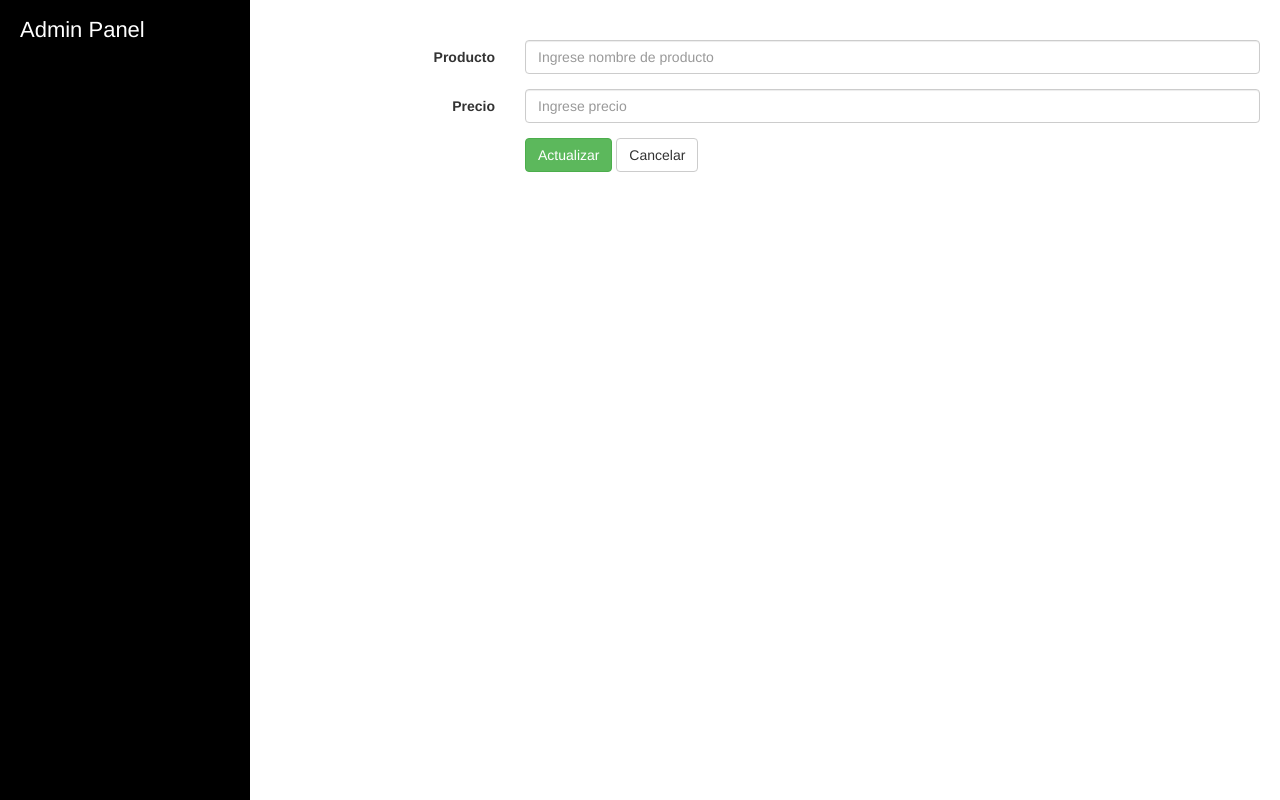
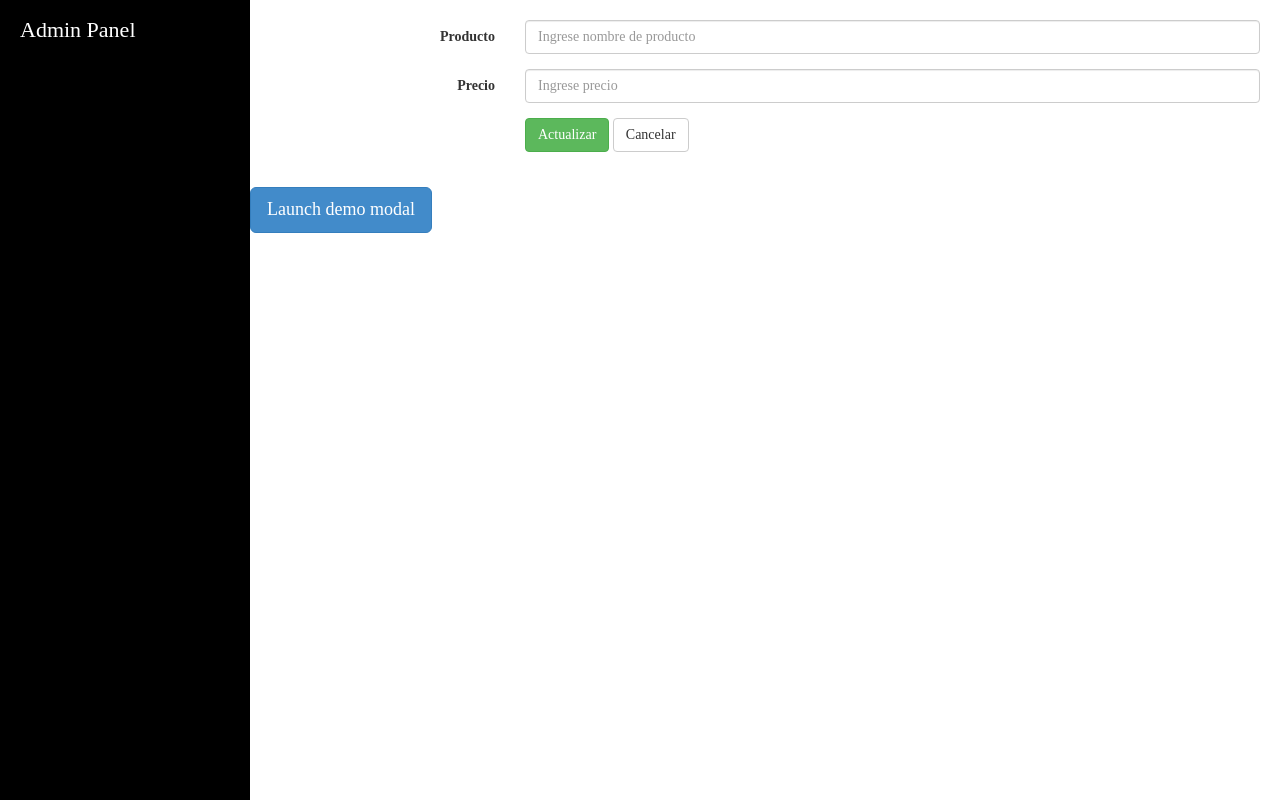
Before and after one commit to cfbarragan/CleaningShop, a Node server app: template src/views/product.ejs in a window 1280 px wide. Run offline with Node 20, Linux system fonts and the light colour scheme; the template is opened without the code that fills it, so the values that code supplies are empty; some libraries are stand-ins or nearby versions; some web fonts are replaced.

Commit message:
Cambios para el eliminar. Se agrega modal

```diff
--- a/src/controllers/productController.js
+++ b/src/controllers/productController.js
@@ -1,6 +1,5 @@
 var mongodb = require('mongodb').MongoClient;
 var ObjectId = require('mongodb').ObjectID;
-var yesno = require('yesno');
 
 var productController = function(navPanel) {
 
--- a/src/views/product.ejs
+++ b/src/views/product.ejs
@@ -24,12 +24,6 @@
     <link rel="stylesheet" href="/css/responsive.css">
     <link rel="stylesheet" href="/css/simple-sidebar.css">
     <!-- endinject -->
-
-    <!-- Bootstrap Core CSS -->
-    <link href="css/bootstrap.min.css" rel="stylesheet">
-
-    <!-- Custom CSS -->
-    <link href="css/simple-sidebar.css" rel="stylesheet">
 
     <!-- HTML5 Shim and Respond.js IE8 support of HTML5 elements and media queries -->
     <!-- WARNING: Respond.js doesn't work if you view the page via file:// -->
@@ -91,7 +85,29 @@
 
     </div>
     <!-- /#wrapper -->
+    <div class="modal fade" id="myModal" tabindex="-1" role="dialog">
+        <div class="modal-dialog" role="document">
+            <div class="modal-content">
+            <div class="modal-header">
+                <button type="button" class="close" data-dismiss="modal" aria-label="Close"><span aria-hidden="true">&times;</span></button>
+                <h4 class="modal-title">Modal title</h4>
+            </div>
+            <div class="modal-body">
+                <p>One fine body&hellip;</p>
+            </div>
+            <div class="modal-footer">
+                <button type="button" class="btn btn-default" data-dismiss="modal">Close</button>
+                <button type="button" class="btn btn-primary">Save changes</button>
+            </div>
+            </div><!-- /.modal-content -->
+        </div><!-- /.modal-dialog -->
+    </div><!-- /.modal -->
+    <!-- Button trigger modal -->
+    <button type="button" class="btn btn-primary btn-lg" data-toggle="modal" data-target="#myModal">
+    Launch demo modal
+    </button>
+</body>
+<script>
 
-</body>
-
+</script>
 </html>
```
Also changed, not shown: src/views/adminPrecios.ejs (+33 -7 lines).
